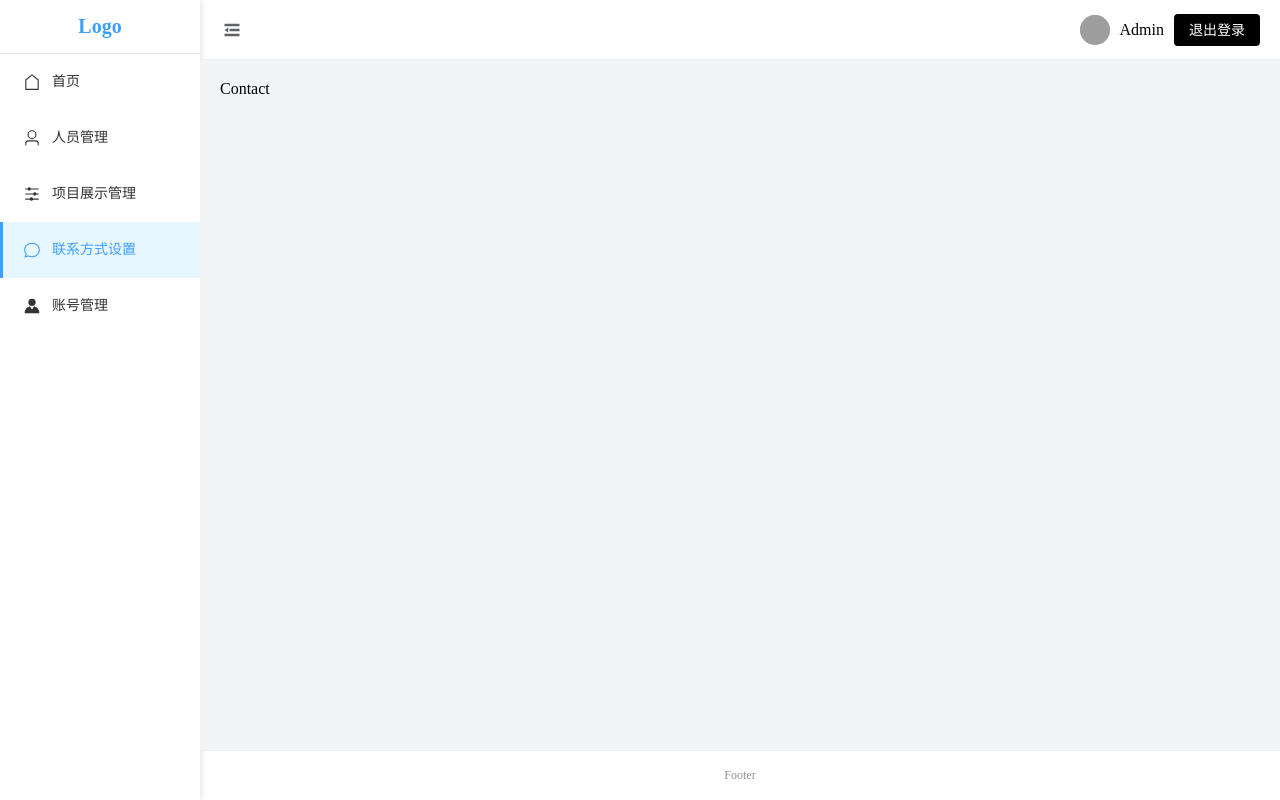
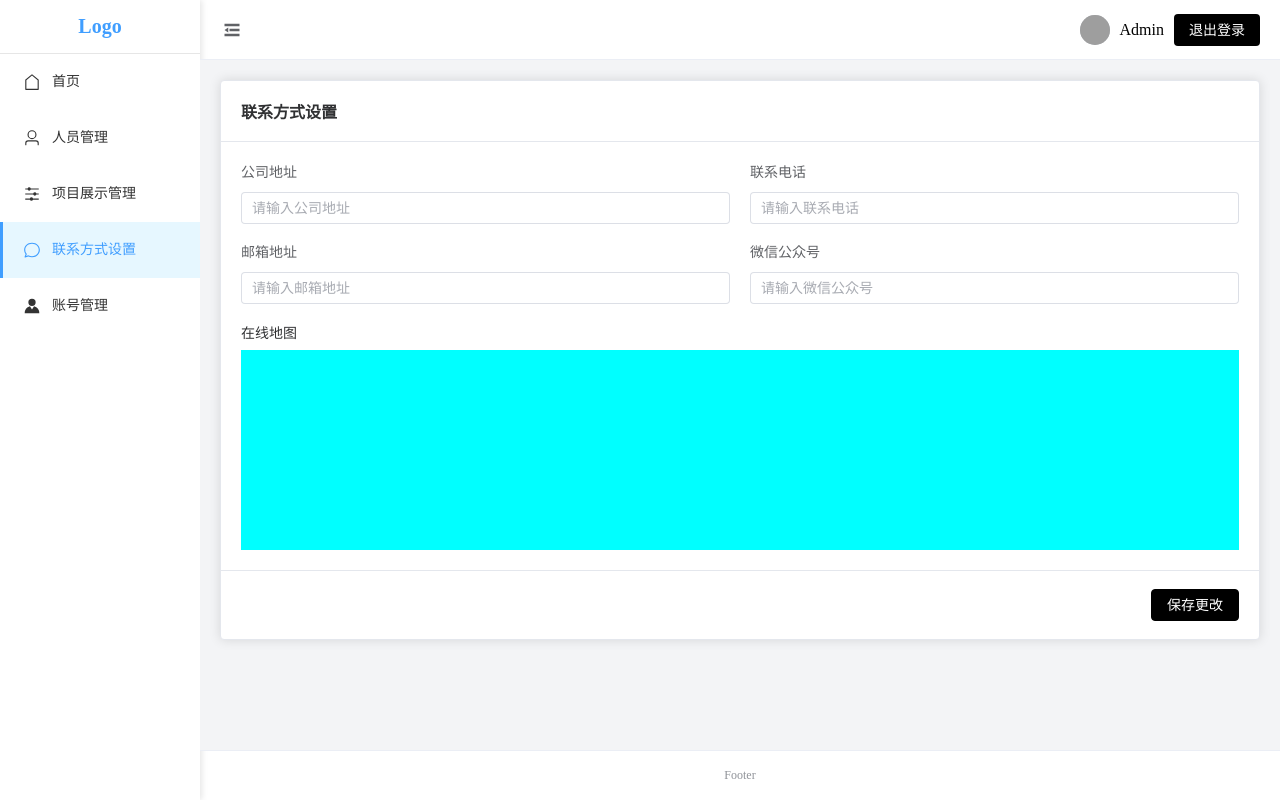
Before and after one commit to HasonoCell/Cqupthub-Admin, a Vue app: page /contact in a window 1280 px wide. Built offline with nearby package versions, Linux system fonts and the light colour scheme; grey boxes are pictures that could not be loaded.

Commit message:
增加PageCard与部分静态页面

```diff
--- /dev/null
+++ b/src/components/PageCard/index.vue
@@ -0,0 +1,28 @@
+<template>
+  <el-card width="100%">
+    <template #header>
+        <div class="card-header">
+            <span><slot name="header"></slot></span>
+        </div>
+    </template>
+    <div class="card-main">
+        <slot></slot>
+    </div>
+    <template #footer>
+        <div class="card-footer">
+            <slot name="footer"></slot>
+        </div>
+    </template>
+  </el-card>
+</template>
+
+<style scoped lang="scss">
+.card-header {
+    font-weight: 600;
+  }
+
+.card-footer {
+    display: flex;
+    justify-content: end;
+}
+</style>
--- a/src/views/Account/index.vue
+++ b/src/views/Account/index.vue
@@ -1 +1,48 @@
-<template>Account</template>
+<script setup>
+import PageCard from '@/components/PageCard/index.vue'
+</script>
+
+<template>
+  <PageCard>
+    <template #header>账号管理</template>
+    <template #default>
+      <el-form label-width="auto" style="width: 100%">
+        <div class="form-grid">
+          <div class="form-column">
+            <el-form-item label="用户名" label-position="top">
+              <el-input type="text" placeholder="请输入用户名"></el-input>
+            </el-form-item>
+            <el-form-item label="新密码" label-position="top">
+              <el-input type="password" placeholder="请输入新密码"></el-input>
+            </el-form-item>
+          </div>
+          <div class="form-column">
+            <el-form-item label="原密码" label-position="top">
+              <el-input type="password" placeholder="请输入原密码"></el-input>
+            </el-form-item>
+            <el-form-item label="确认新密码" label-position="top">
+              <el-input type="password" placeholder="请再次输入新密码"></el-input>
+            </el-form-item>
+          </div>
+        </div>
+      </el-form>
+    </template>
+    <template #footer>
+      <el-button color="#000">更新密码</el-button>
+    </template>
+  </PageCard>
+</template>
+
+<style scoped lang="scss">
+.form-grid {
+  display: flex;
+  justify-content: space-between;
+  gap: 20px;
+}
+
+.form-column {
+  display: flex;
+  flex-direction: column;
+  flex: 1;
+}
+</style>
--- a/src/views/Contact/index.vue
+++ b/src/views/Contact/index.vue
@@ -1 +1,64 @@
-<template>Contact</template>
+<script setup>
+import PageCard from '@/components/PageCard/index.vue'
+</script>
+
+<template>
+  <PageCard>
+    <template #header>联系方式设置</template>
+    <template #default>
+      <el-form label-width="auto" style="width: 100%">
+        <div class="form-grid">
+          <div class="form-column">
+            <el-form-item label="公司地址" label-position="top">
+              <el-input type="text" placeholder="请输入公司地址"></el-input>
+            </el-form-item>
+            <el-form-item label="邮箱地址" label-position="top">
+              <el-input type="password" placeholder="请输入邮箱地址"></el-input>
+            </el-form-item>
+          </div>
+          <div class="form-column">
+            <el-form-item label="联系电话" label-position="top">
+              <el-input type="password" placeholder="请输入联系电话"></el-input>
+            </el-form-item>
+            <el-form-item label="微信公众号" label-position="top">
+              <el-input type="password" placeholder="请输入微信公众号"></el-input>
+            </el-form-item>
+          </div>
+        </div>
+      </el-form>
+      <div class="online-map">
+        <span>在线地图</span>
+        <div class="map"></div>
+      </div>
+    </template>
+    <template #footer>
+      <el-button color="#000">保存更改</el-button>
+    </template>
+  </PageCard>
+</template>
+
+<style scoped lang="scss">
+.form-grid {
+  display: flex;
+  justify-content: space-between;
+  gap: 20px;
+}
+
+.form-column {
+  display: flex;
+  flex-direction: column;
+  flex: 1;
+}
+
+.online-map {
+  font-weight: 200;
+  font-size: 14px;
+
+  .map {
+    background-color: #00ffff;
+    height: 200px;
+    width: 100%;
+    margin-top: 8px;
+  }
+}
+</style>
--- a/src/views/Home/index.vue
+++ b/src/views/Home/index.vue
@@ -1,5 +1,104 @@
-<template>home</template>
+<script setup>
+import PageCard from "@/components/PageCard/index.vue";
+import { ref } from "vue";
+const imageUrl = ref(null);
+const upload = ref(null);
 
-<script setup></script>
+const triggerUpload = () => {
+  upload.value.submit();
+};
 
-<style></style>
+const handleFileChange = (file) => {
+  const reader = new FileReader();
+  reader.onload = (e) => {
+    imageUrl.value = e.target?.result;
+  };
+  reader.readAsDataURL(file.raw);
+};
+</script>
+
+<template>
+  <PageCard>
+    <template #header>首页设置</template>
+    <template #default>
+      <div class="upload-container">
+        <!-- 图片上传功能 -->
+        <span class="upload-title">背景图片上传</span>
+
+        <div class="upload-content">
+          <div class="image-preview">
+            <img v-if="imageUrl" :src="imageUrl" alt="Uploaded Image" />
+            <div v-else class="placeholder">暂无图片</div>
+          </div>
+          <el-upload
+            ref="upload"
+            action="#"
+            :show-file-list="false"
+            :auto-upload="false"
+            :on-change="handleFileChange"
+          >
+            <el-button color="#000" @click="triggerUpload">上传图片</el-button>
+          </el-upload>
+        </div>
+      </div>
+      <div class="photo-wall"><!-- 滚动照片墙 --></div>
+    </template>
+    <template #footer>
+      <el-button color="#000">保存设置</el-button>
+    </template>
+  </PageCard>
+</template>
+
+<style scoped lang="scss">
+.upload-container {
+  display: flex;
+  flex-direction: column;
+}
+
+.upload-title {
+  font-size: 16px;
+  font-weight: bold;
+  margin-bottom: 10px;
+}
+
+.upload-content {
+  display: flex;
+  align-items: center;
+}
+
+.image-preview {
+  width: 200px;
+  height: 150px;
+  border-radius: 8px;
+  overflow: hidden;
+  border: 1px solid #ddd;
+  display: flex;
+  justify-content: center;
+  align-items: center;
+}
+
+.image-preview img {
+  width: 100%;
+  height: 100%;
+  object-fit: cover;
+}
+
+.placeholder {
+  font-size: 14px;
+  color: #999;
+}
+
+.el-button {
+  margin-left: 20px;
+  background-color: black;
+  color: white;
+  border: none;
+}
+
+.photo-wall {
+  width: 100%;
+  height: 200px;
+  background-color: aqua;
+  margin-top: 20px;
+}
+</style>
--- a/src/views/Personnel/index.vue
+++ b/src/views/Personnel/index.vue
@@ -1 +1,17 @@
-<template>Personnel</template>
+<script setup>
+import PageCard from "@/components/PageCard/index.vue"
+</script>
+
+<template>
+  <PageCard>
+    <template #header>人员管理</template>
+    <template #default>
+    </template>
+    <template #footer>
+      <el-button color="#000">保存更改</el-button>
+    </template>
+  </PageCard>
+</template>
+
+<style scoped lang="scss">
+</style>
--- a/src/views/Project/index.vue
+++ b/src/views/Project/index.vue
@@ -1 +1,16 @@
-<template>Project</template>
+<script setup>
+import PageCard from '@/components/PageCard/index.vue'
+</script>
+
+<template>
+    <PageCard>
+        <template #header>项目展示管理</template>
+        <template #default></template>
+        <template #footer>
+            <el-button color="#000">保存更改</el-button>
+        </template>
+    </PageCard>
+</template>
+
+<style scoped lang="scss">
+</style>
```
